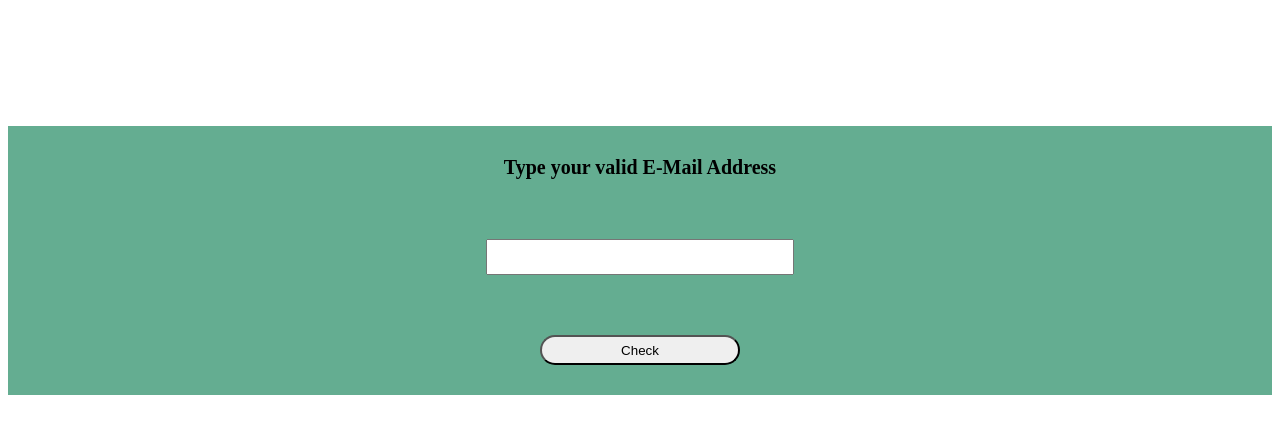
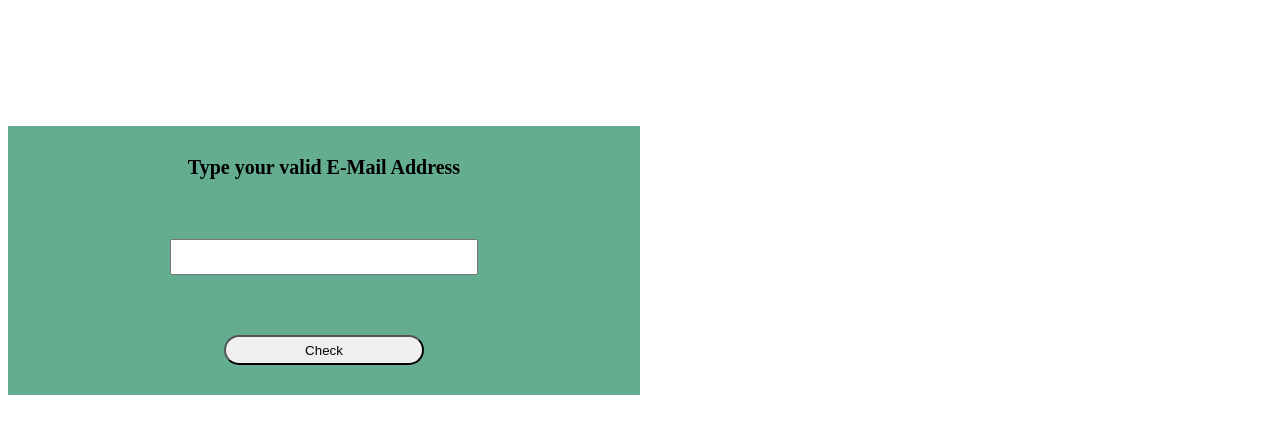
Before and after one commit to Code-Code-Team/CC0005J-Email-Validation, a plain HTML site: page index.html in a window 1280 px wide. Drawn offline with Linux system fonts and the light colour scheme.

Commit message:
Update index.html

```diff
--- a/index.html
+++ b/index.html
@@ -6,6 +6,7 @@
     <title>E-Mail Validation</title>
     <style>
         .container {
+            max-width : 50%;
             display: flex;
             flex-direction: column;
             align-items: center;
```
